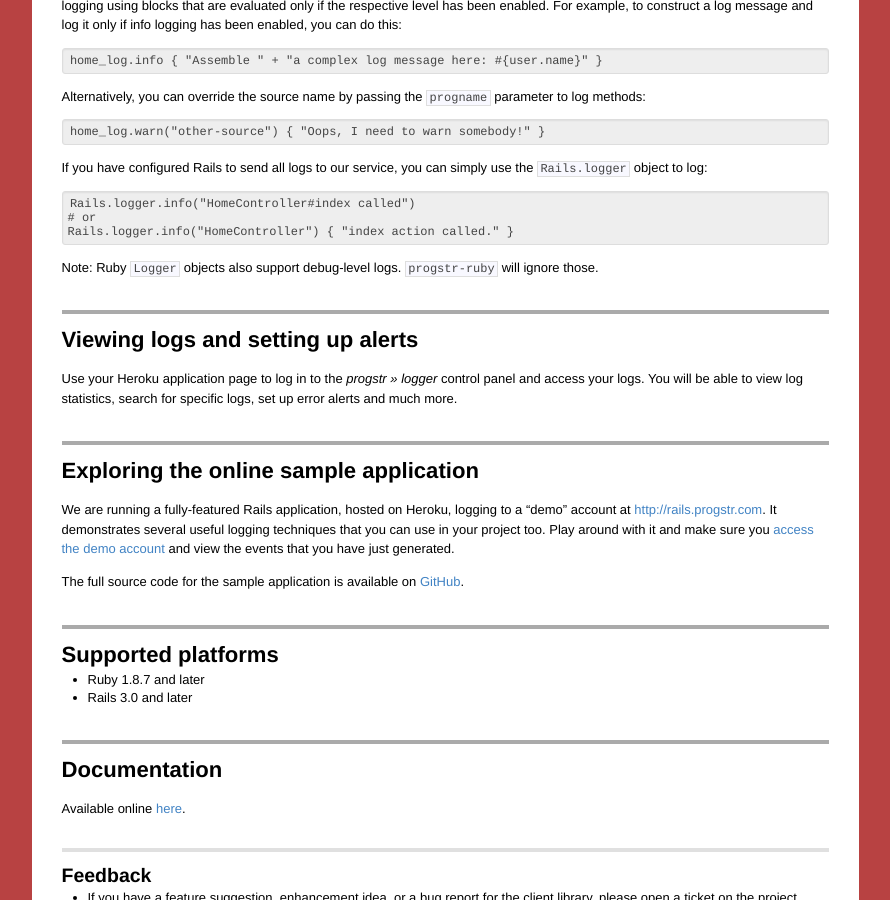
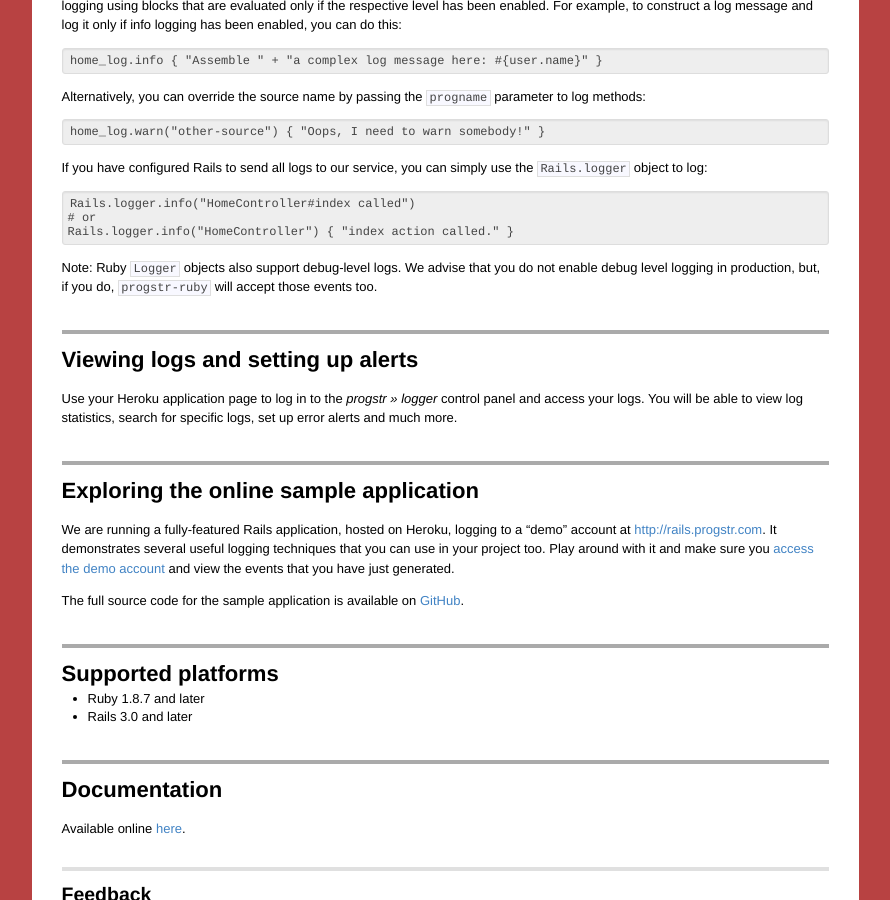
Before and after one commit to progstr/progstr.github.com, a Jekyll site: the page built from index.md, in a window 1280 px wide and 900 px high, scrolled down 1752 px. Shown: the whole window, without its empty margins (195-1085 px from the left). Built offline with Jekyll 4.4.1, drawn with Linux system fonts in a browser that asks for light colours.

Commit message:
Update docs - we accept debug logs now too.

```diff
--- a/index.md
+++ b/index.md
@@ -86,7 +86,8 @@ If you have configured Rails to send all logs to our service, you can simply use
     # or
     Rails.logger.info("HomeController") { "index action called." }
 
-Note: Ruby `Logger` objects also support debug-level logs. `progstr-ruby` will ignore those.
+Note: Ruby `Logger` objects also support debug-level logs. We advise that you do not enable debug level logging in production, but, if you do, `progstr-ruby` will accept those events too.
+
 
 # Viewing logs and setting up alerts
 
```
Also changed, not shown: _posts/2011-08-29-ruby.md (+2 -1 lines), _posts/2011-08-30-heroku.md (+1 -1 lines).
